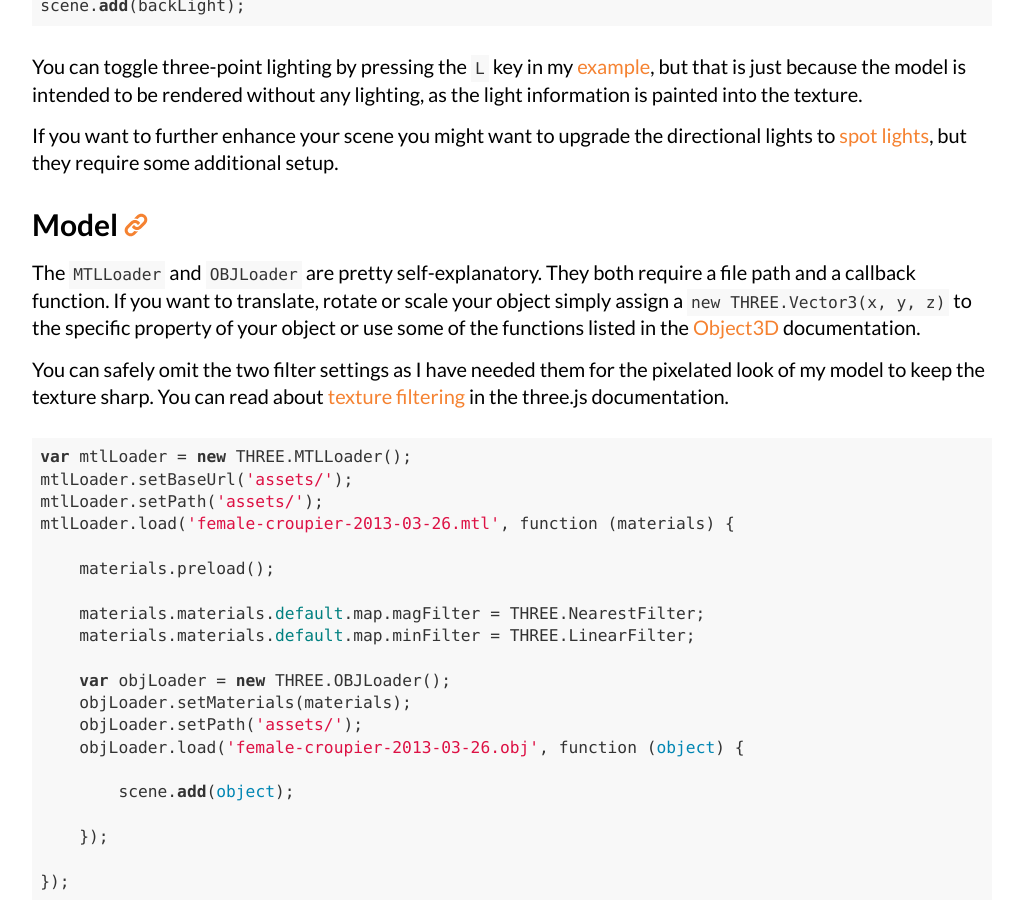
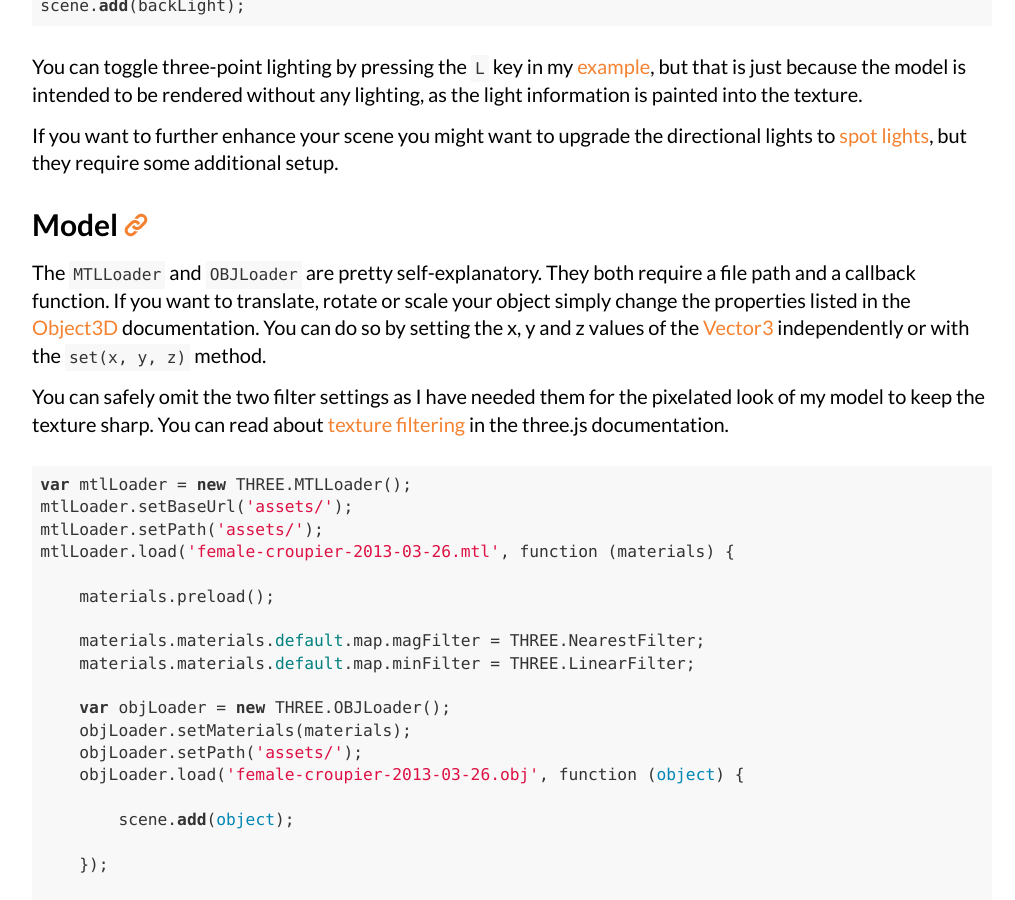
Before and after one commit to Lorti/manu.ninja, a Jekyll site: the page built from _posts/2016-06-30-webgl-3d-model-viewer-using-three-js.md, in a window 1280 px wide and 900 px high, scrolled down 4119 px. Shown: the whole window, without its empty margins (128-1143 px from the left). Built offline with Jekyll 4.4.1, drawn with Linux system fonts in a browser that asks for light colours; nearby versions of some CDN libraries; comment, search, counter and statistics services are not loaded; some of the changed text lies outside the part shown.

Commit message:
clarify Vector3 manipulation

```diff
--- a/_posts/2016-06-30-webgl-3d-model-viewer-using-three-js.md
+++ b/_posts/2016-06-30-webgl-3d-model-viewer-using-three-js.md
@@ -146,7 +146,7 @@ If you want to further enhance your scene you might want to upgrade the directio
 
 ## Model
 
-The `MTLLoader` and `OBJLoader` are pretty self-explanatory. They both require a file path and a callback function. If you want to translate, rotate or scale your object simply assign a `new THREE.Vector3(x, y, z)` to the specific property of your object or use some of the functions listed in the [Object3D](http://threejs.org/docs/#Reference/Core/Object3D) documentation.
+The `MTLLoader` and `OBJLoader` are pretty self-explanatory. They both require a file path and a callback function. If you want to translate, rotate or scale your object simply change the properties listed in the [Object3D](http://threejs.org/docs/#Reference/Core/Object3D) documentation. You can do so by setting the x, y and z values of the [Vector3](https://threejs.org/docs/api/math/Vector3.html) independently or with the `set(x, y, z)` method.
 
 You can safely omit the two filter settings as I have needed them for the pixelated look of my model to keep the texture sharp. You can read about [texture filtering](http://threejs.org/docs/#Reference/Textures/Texture) in the three.js documentation.
 
```
